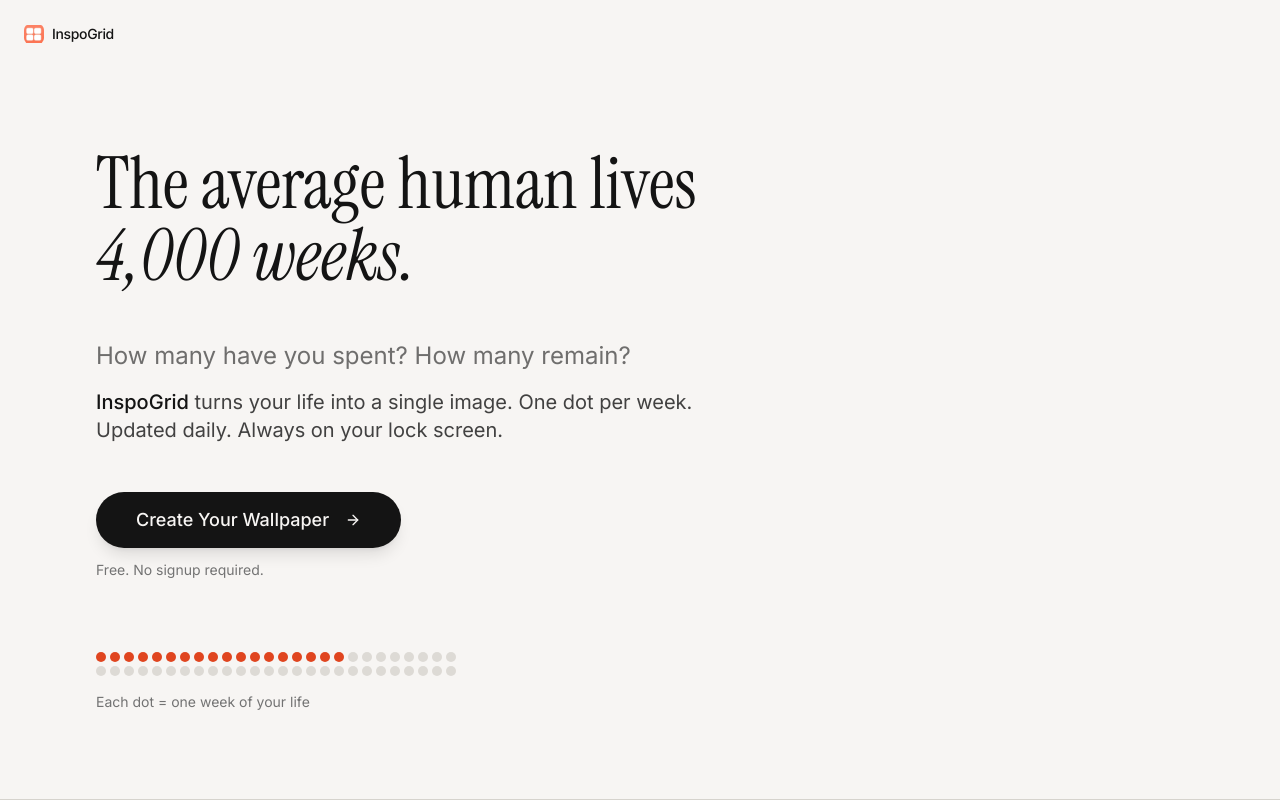
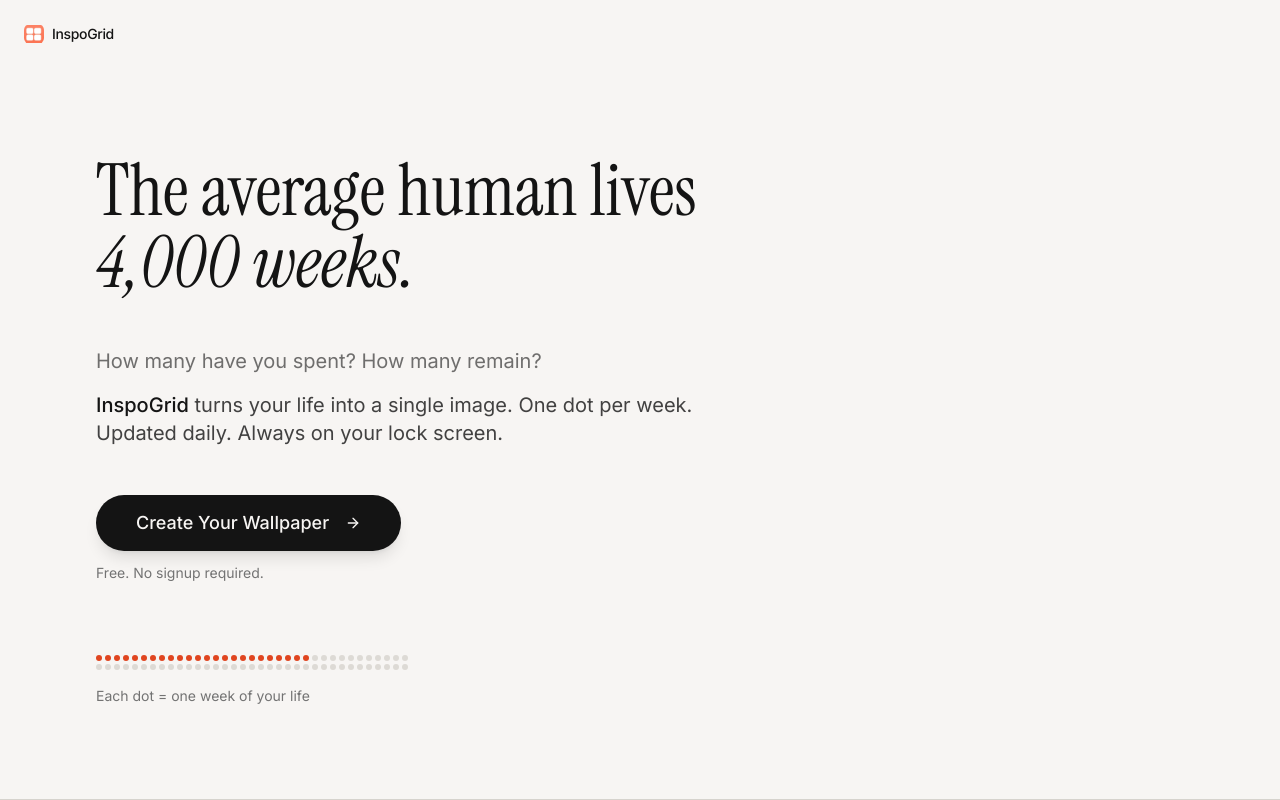
Before and after one commit to shezanusdf/MementoMori2, a React (Vite) app in the folder webapp/: page / in a window 1280 px wide. Shown: the top 800 px of the page. Built offline with nearby package versions, Linux system fonts and the light colour scheme; no server answers.

Commit message:
im sorry just get the font size back to whatever it was and i want the dots to be smaller and fill them with 30+ dots in each row and they should only take space till where the text lock screen. ends

```diff
--- a/webapp/src/components/memento-mori/HeroSection.tsx
+++ b/webapp/src/components/memento-mori/HeroSection.tsx
@@ -28,7 +28,7 @@
 
           {/* The Philosophy */}
           <div className="space-y-4 max-w-2xl animate-fade-in-delay-1 -mt-4">
-            <p className="text-xl md:text-2xl text-foreground/60 leading-relaxed">
+            <p className="text-lg md:text-xl text-foreground/60 leading-relaxed">
               How many have you spent? How many remain?
             </p>
 
@@ -52,23 +52,23 @@
           </div>
 
           {/* Decorative weeks visualization - Two rows */}
-          <div className="py-6 animate-fade-in-delay-3">
-            <div className="flex flex-col gap-[4px]">
-              <div className="flex gap-[4px]">
-                {Array.from({ length: 26 }).map((_, i) => (
+          <div className="py-6 animate-fade-in-delay-3 max-w-lg">
+            <div className="flex flex-col gap-[3px]">
+              <div className="flex gap-[3px]">
+                {Array.from({ length: 35 }).map((_, i) => (
                   <div
                     key={i}
-                    className={`w-2.5 h-2.5 rounded-full transition-colors ${
-                      i < 18 ? 'bg-primary' : 'bg-muted'
+                    className={`w-1.5 h-1.5 rounded-full transition-colors ${
+                      i < 24 ? 'bg-primary' : 'bg-muted'
                     }`}
                   />
                 ))}
               </div>
-              <div className="flex gap-[4px]">
-                {Array.from({ length: 26 }).map((_, i) => (
+              <div className="flex gap-[3px]">
+                {Array.from({ length: 35 }).map((_, i) => (
                   <div
-                    key={i + 26}
-                    className="w-2.5 h-2.5 rounded-full bg-muted transition-colors"
+                    key={i + 35}
+                    className="w-1.5 h-1.5 rounded-full bg-muted transition-colors"
                   />
                 ))}
               </div>
```
Also changed, not shown: 2 other files (tests, documents, lock files or other folders).
